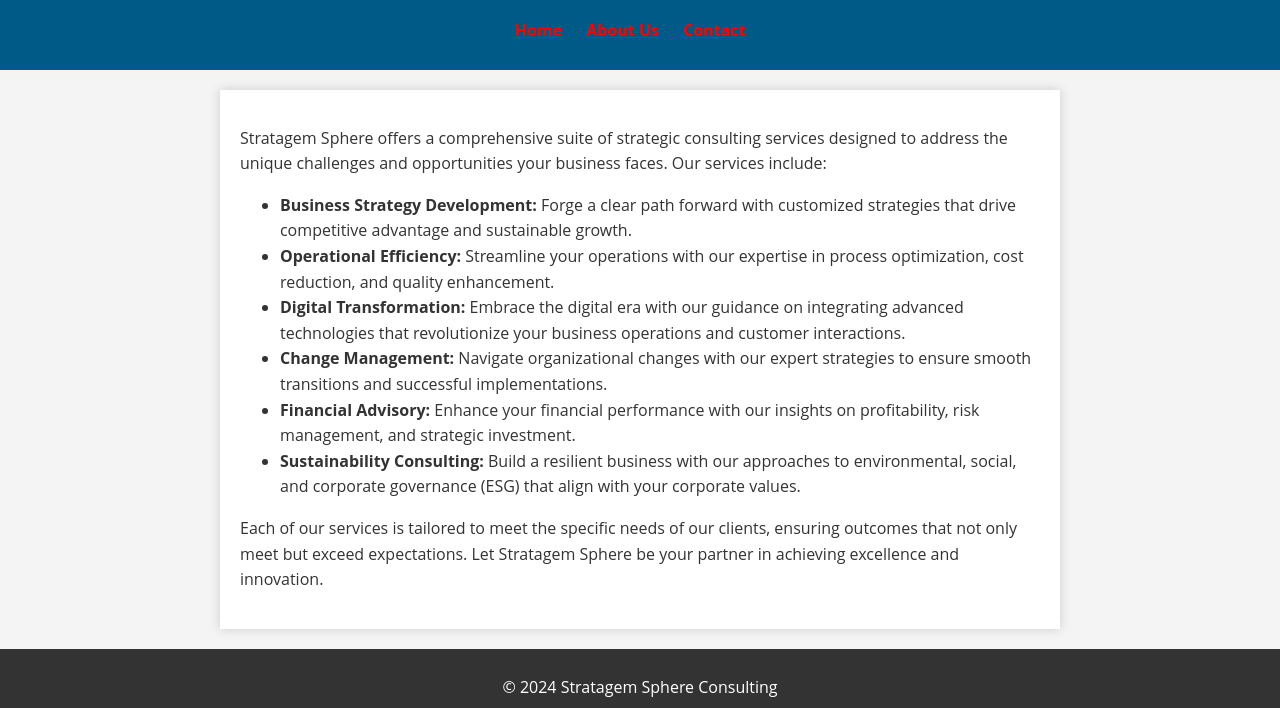
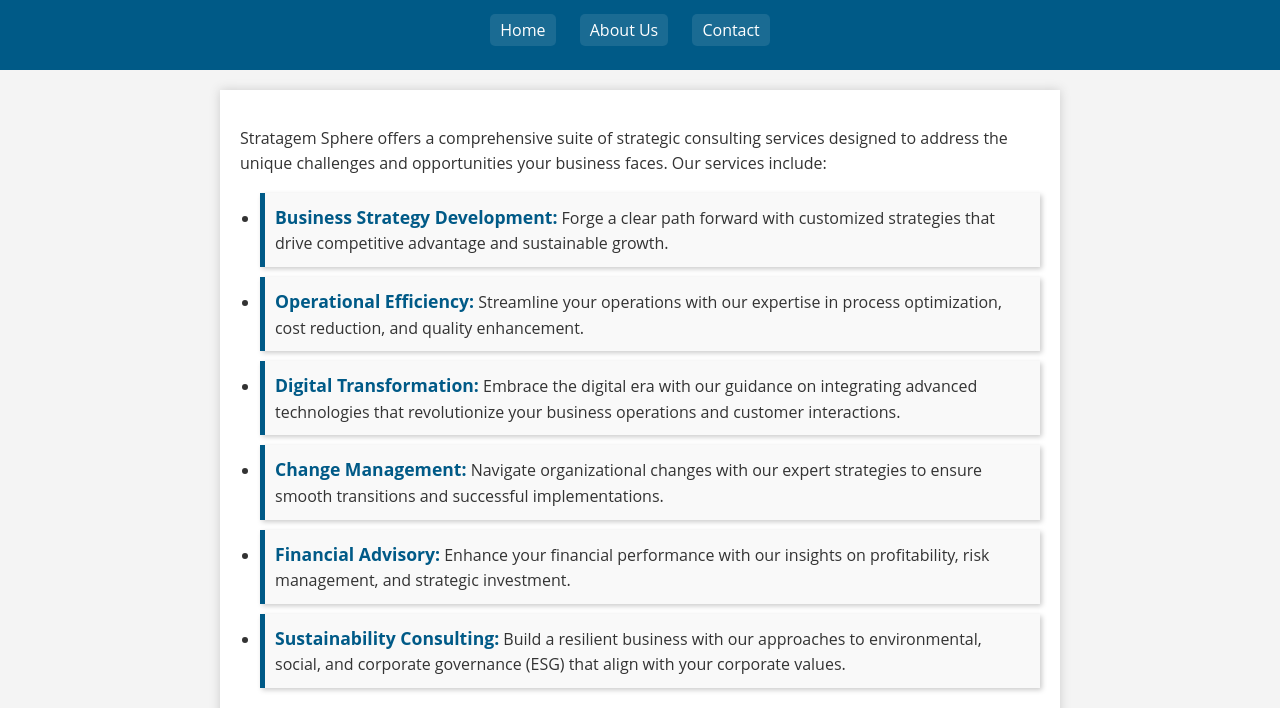
Before and after one commit to AlbGj/stratagem-sphere-website, a plain HTML site: page services.html in a window 1280 px wide. Shown: the part 86-794 px from the top of the page. Drawn offline with Linux system fonts and the light colour scheme.

Commit message:
styles.css

```diff
--- a/styles.css
+++ b/styles.css
@@ -1,3 +1,4 @@
+/* Existing Styles */
 body {
     font-family: 'Open Sans', sans-serif;
     color: #333;
@@ -44,6 +45,50 @@ html {
 }
 
 nav ul li a.active {
-    color: red; /* Change to fit your color scheme */
+    color: red; /* Ensure this matches your color scheme */
     font-weight: bold;
 }
+
+/* New Styles for Enhancements */
+main ul {
+    padding-left: 20px;
+}
+
+main ul li {
+    margin-bottom: 10px;
+    background-color: #f9f9f9; /* Light grey background for each list item */
+    border-left: 5px solid #005a87; /* Adds a thematic colored bar to the left */
+    padding: 10px;
+    box-shadow: 2px 2px 5px #ccc; /* Slight shadow for 3D effect */
+}
+
+main ul li strong {
+    color: #005a87; /* Theme color for headers in list */
+    font-size: 1.1em; /* Slightly larger font size for visibility */
+}
+
+/* Enhance link appearance */
+nav ul li a {
+    color: #fff;
+    text-decoration: none;
+    padding: 5px 10px;
+    background: rgba(255,255,255,0.1);
+    border-radius: 5px;
+}
+
+nav ul li a:hover, nav ul li a.active {
+    background: rgba(255,255,255,0.3);
+    color: #fff;
+}
+
+/* Responsive adjustments for smaller screens */
+@media (max-width: 600px) {
+    header nav ul li {
+        display: block; /* Stack nav items vertically on small screens */
+        margin-bottom: 10px;
+    }
+
+    main {
+        width: 90%; /* Allow more margin on small screens */
+    }
+}
```
